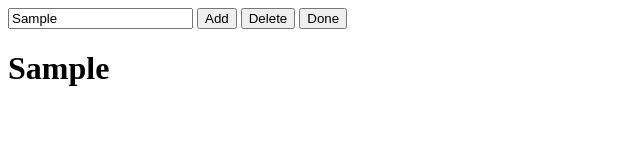
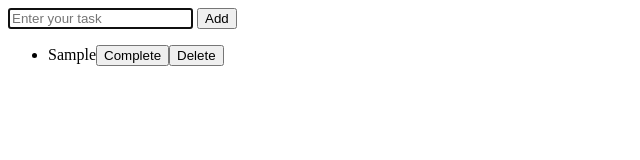
Before and after one commit to abrarbuilds/OJT-Assignmnets, a plain HTML site: page Assignments/_21_To_Do_List.html in a window 1280 px wide. Both pictures are taken after typing "Sample" into the empty fields and a click on the button "Add". Shown: the whole page, without its empty margins (0-640 px from the left). Drawn offline with Linux system fonts and the light colour scheme.

Commit message:
Enhance To-Do List functionality
Rewrote the To-Do list implementation to build proper <li> elements inside a <ul> rather than appending raw HTML. Adds Complete and Delete buttons per task, trims and validates input to prevent empty tasks, supports Enter key to add items, and returns focus to the input. Also updated the input placeholder and fixed malformed HTML (removed unused buttons and corrected the display container). Completed tasks toggle a 'completed' class; deletion removes the item from the list.

```diff
--- a/Assignments/_21_To_Do_List.html
+++ b/Assignments/_21_To_Do_List.html
@@ -1,31 +1,64 @@
 <!DOCTYPE html>
 <html lang="en">
+
 <head>
     <meta charset="UTF-8">
     <meta name="viewport" content="width=device-width, initial-scale=1.0">
     <title>Document</title>
 </head>
+
 <body>
-    <input type="text" placeholder="Have your task" id="ip">
+    <input type="text" placeholder="Enter your task" id="ip" />
     <button id="add">Add</button>
-    <button id="delete">Delete</button>
-    <button id="done">Done</button>
-    <div id="dis"></divid>
+    <ul id="dis"></ul>
     <script>
-//         21. To-Do List
-// Problem Statement: Allow users to add, delete, and mark tasks as completed.
-// Constraints:
-// • Add/delete tasks
-// • Mark complete
-        let add=document.getElementById("add")
-        let dis=document.getElementById("dis")
+        //         21. To-Do List
+        // Problem Statement: Allow users to add, delete, and mark tasks as completed.
+        // Constraints:
+        // • Add/delete tasks
+        // • Mark complete
+        const add = document.getElementById("add");
+        const ip = document.getElementById("ip");
+        const dis = document.getElementById("dis");
 
-        add.addEventListener('click',function(){
-            let ip=document.getElementById("ip").value
+        function addTask() {
+            const taskText = ip.value.trim();
 
-            dis.innerHTML+=`<h1>${ip}<h1>`
-        })
+            if (taskText === "") {
+                return;
+            }
 
+            const li = document.createElement("li");
+            li.textContent = taskText;
+
+            const complete = document.createElement("button");
+            complete.textContent = "Complete";
+            complete.addEventListener("click", function () {
+                li.classList.toggle("completed");
+            });
+
+            const del = document.createElement("button");
+            del.textContent = "Delete";
+            del.addEventListener("click", function () {
+                li.remove();
+            });
+
+            li.appendChild(complete);
+            li.appendChild(del);
+            dis.appendChild(li);
+
+            ip.value = "";
+            ip.focus();
+        }
+
+        add.addEventListener("click", addTask);
+
+        ip.addEventListener("keydown", function (event) {
+            if (event.key === "Enter") {
+                addTask();
+            }
+        });
     </script>
 </body>
+
 </html>
```
